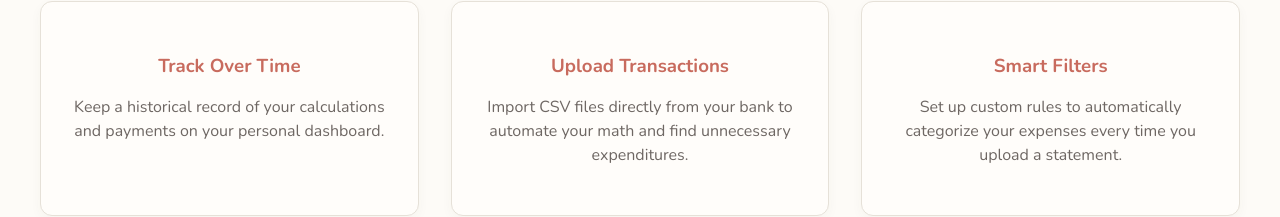
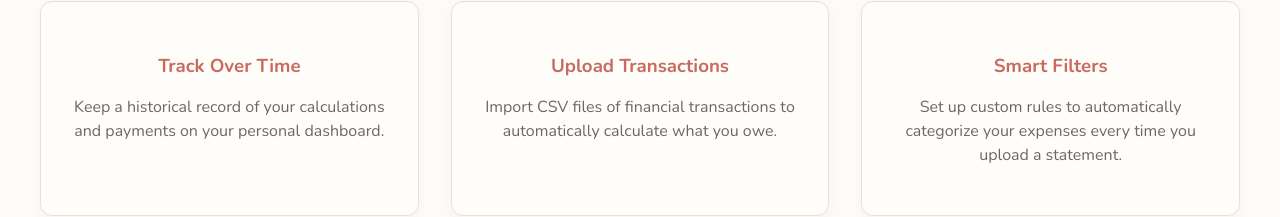
Before and after one commit to bahaipedia/huququlator, a React (Vite) app in the folder client/: page / in a window 1280 px wide. Shown: the part 923-1140 px from the top of the page. Built offline with nearby package versions, Linux system fonts and the light colour scheme; no server answers.

Commit message:
Update Home.jsx

```diff
--- a/client/src/pages/Home.jsx
+++ b/client/src/pages/Home.jsx
@@ -160,7 +160,7 @@ export default function Home() {
                     </div>
                     <div className="feature-card">
                         <h3>Upload Transactions</h3>
-                        <p>Import CSV files directly from your bank to automate your math and find unnecessary expenditures.</p>
+                        <p>Import CSV files of financial transactions to automatically calculate what you owe.</p>
                     </div>
                     <div className="feature-card">
                         <h3>Smart Filters</h3>
```
